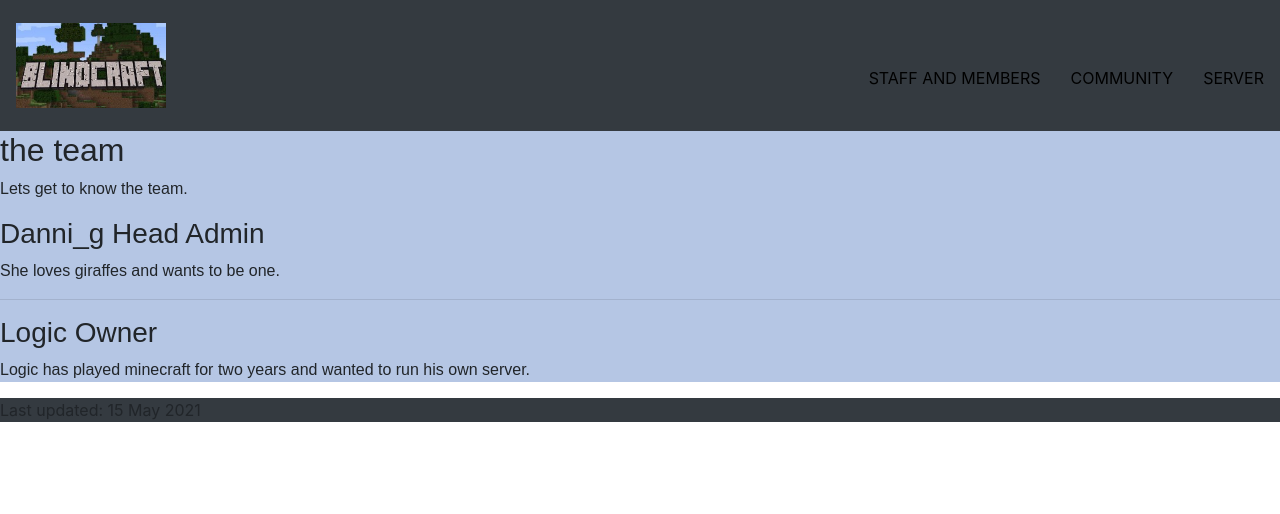
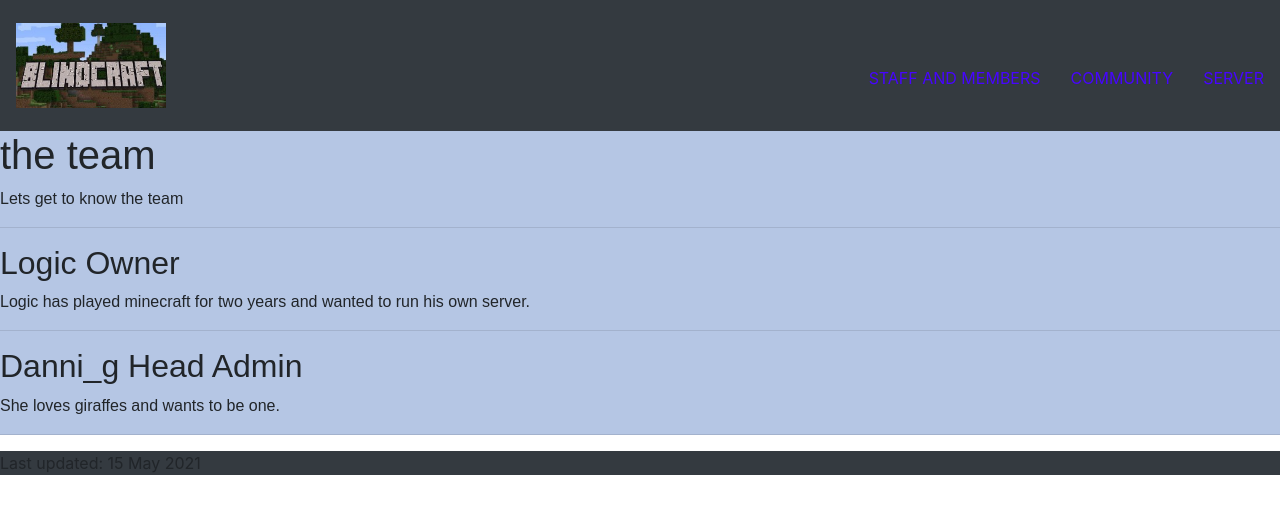
Before and after one commit to danzieg/blindcraft, a Jekyll site: the page built from Staff and members.md, in a window 1280 px wide. Shown: the top 514 px of the page. Built offline with Jekyll 4.4.1, drawn with Linux system fonts in a browser that asks for light colours.

Commit message:
changed nav bar stuff

```diff
--- a/Staff and members.md
+++ b/Staff and members.md
@@ -3,16 +3,20 @@
 title: Things you need to know about Blindcraft!
 ---
 
-## the team
+# the team
 
-Lets get to know the team.
+Lets get to know the team
 
-### Danni_g Head Admin
+---
+
+## Logic Owner
+
+Logic has played minecraft for two years and wanted to run his own server.
+
+---
+
+## Danni_g Head Admin
 
 She loves giraffes and wants to be one.
 
 ---
-
-### Logic Owner
-
-Logic has played minecraft for two years and wanted to run his own server.
--- a/_includes/nav.html
+++ b/_includes/nav.html
@@ -1,12 +1,12 @@
 <header>
-    <nav class="navbar navbar-expand-sm navbar-light bg-dark">
+    <nav class="navbar navbar-expand-md navbar-dark bg-dark">
       <a href="{{ '/index.html' | prepend: site.baseurl }}"class="navbar-brand">
-  <img src="../assets/images/logo 2.jpg" alt="Blindcraft logo" class= "blindcraft logo" width="150em">
+  <img src="../assets/images/logo2.jpg" alt="Blindcraft logo" class= "blindcraft logo" width="150em">
       </a>
   <button class=" navbar-toggler" data-toggle="collapse" data-target="#navbarMenu">
     <span class= "navbar-toggler-icon"></span>
   </button>
-  <div class="collapse navbar-collapse" id="navbarMenu">
+  <div class="collapse navbar-collapse" id="navbarMenu" role="menubar">
    <ul class="navbar-nav ml-auto">
  <li><a class="nav-item" href="Staff and members.html"class= "nav-link">Staff and members</a></li>
 <li><a href="Community.html">Community</a></li>
--- a/assets/css/custom/_mystyle.scss
+++ b/assets/css/custom/_mystyle.scss
@@ -7,14 +7,9 @@
 background: #949595;
 }
 
-.container {
-    width: 80%;
-    margin: 0 auto;
-}
 
 body {
     margin-left: auto;
-    background: #000000;
     font-family: 'Noto Sans JP', sans-serif;
     font-weight: 300;
 }
@@ -22,10 +17,6 @@
 .logo{
     float: left;
     padding: 10px 0;
-}
-
-nav{
-    margin-right: auto;
 }
 
 nav ul {
@@ -41,6 +32,6 @@
 }
 
 nav a{
-    color: rgb(0, 0, 0);
+    color: rgb(71, 4, 255);
     text-transform: uppercase;
 }
```
Also changed, not shown: assets/images/logo2.jpg (renamed from assets/images/logo 2.jpg), 8 other files.
